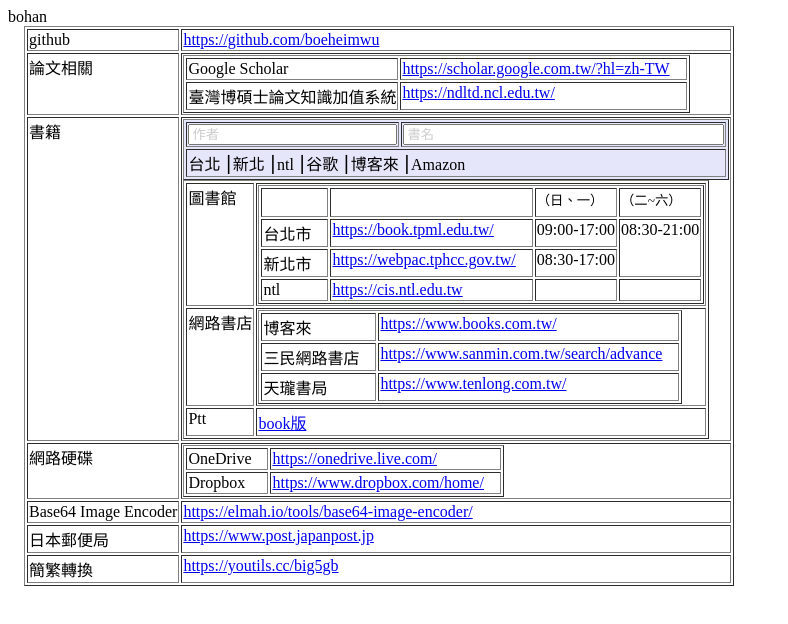
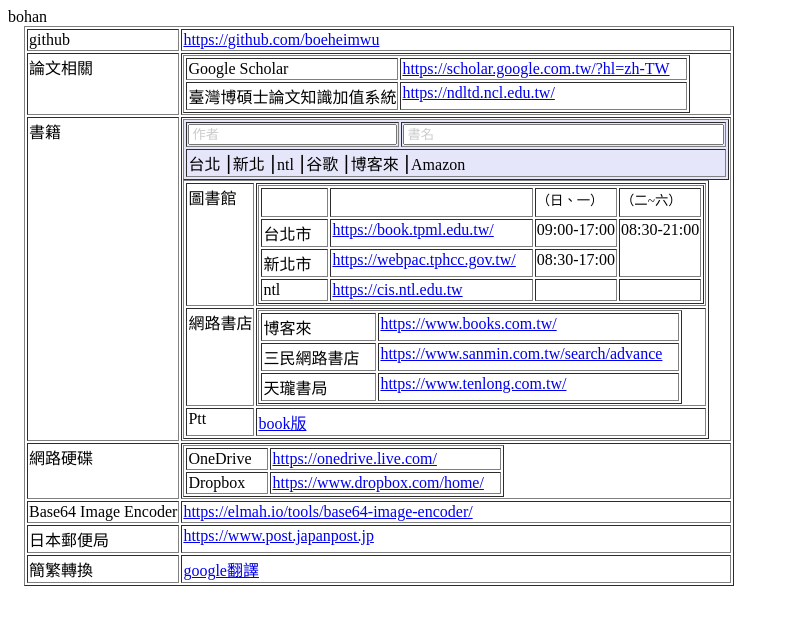
Before and after one commit to boeheimwu/boeheimwu.github.io, a plain HTML site: page index.html in a window 1280 px wide. Shown: the whole page, without its empty margins (0-788 px from the left). Drawn offline with nearby package versions, Linux system fonts and the light colour scheme.

Commit message:
update translate url

```diff
--- a/index.html
+++ b/index.html
@@ -263,7 +263,8 @@
            <tr class="align_top">
               <td>簡繁轉換
               </td>
-              <td><a href="https://youtils.cc/big5gb" target="_blank">https://youtils.cc/big5gb</a>
+              <td><!-- a href="https://youtils.cc/big5gb" target="_blank">https://youtils.cc/big5gb</a -->
+			<a href="https://translate.google.com.tw/?hl=zh-TW&sl=zh-CN&tl=zh-TW" target="_blank">google翻譯</a>
               </td>
            </tr>
         </table>
```
